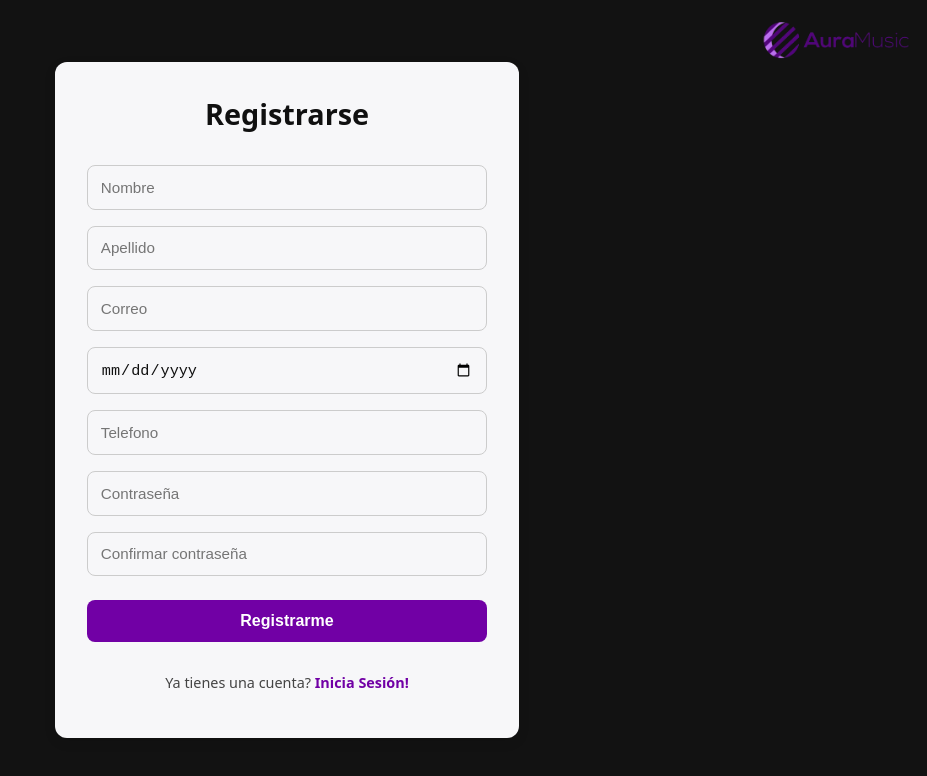
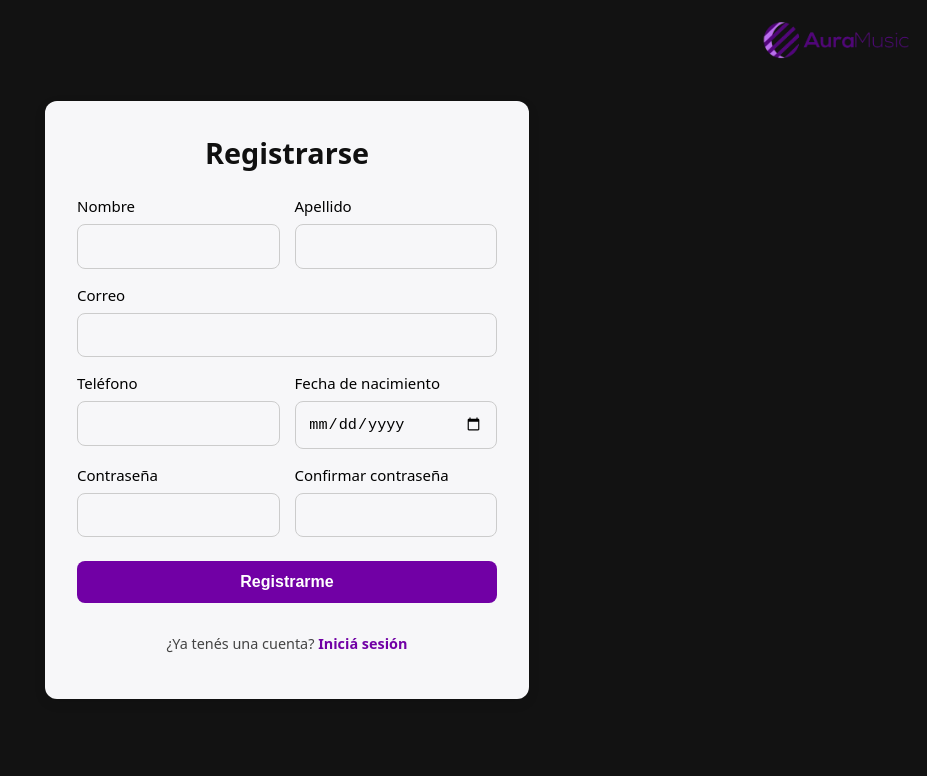
Before and after one commit to angiedejauregui/testing-tp, a React (Vite) app in the folder frontend/: page / in a window 1280 px wide. Shown: the top 776 px of the page, without its empty margins (353-1280 px from the left). Built offline with nearby package versions, Linux system fonts and the light colour scheme.

Commit message:
update form

```diff
--- a/frontend/src/pages/ForgotPassword.jsx
+++ b/frontend/src/pages/ForgotPassword.jsx
@@ -18,7 +18,10 @@ const ForgotPassword = () => {
       setLoading(true);
 
       try {
-        const res = await axios.post("https://testing-tp.onrender.com/forgot-password", { correo });
+        const res = await axios.post(
+          "https://testing-tp.onrender.com/forgot-password",
+          { correo }
+        );
         const { data } = res;
 
         setMensajeSuccess(data.mensaje || "Correo enviado correctamente");
@@ -26,7 +29,6 @@ const ForgotPassword = () => {
 
         localStorage.setItem("token", data?.usuario?.token || "");
         setCorreo(""); // ✅ Vaciar solo si todo fue bien
-
       } catch (error) {
         console.error(error);
         setMensajeError("Correo no encontrado");
@@ -45,12 +47,14 @@ const ForgotPassword = () => {
     <div className="container">
       <h2>Recuperar contraseña</h2>
       <form onSubmit={handleSbmit}>
-        {mensajeSuccess && <div className="mensaje success">{mensajeSuccess}</div>}
+        {mensajeSuccess && (
+          <div className="mensaje success">{mensajeSuccess}</div>
+        )}
         {mensajeError && <div className="mensaje error">{mensajeError}</div>}
+        <label htmlFor="correo">Correo</label>
 
         <input
           type="email"
-          placeholder="Correo"
           autoComplete="off"
           onChange={(e) => setCorreo(e.target.value)}
           name="correo"
@@ -61,9 +65,7 @@ const ForgotPassword = () => {
         <button type="submit">{loading ? "Cargando..." : "Enviar"}</button>
         <p>
           ¿Ya recordaste tu contraseña?{" "}
-          <b onClick={() => navigate("/login")}>
-            Iniciar sesión
-          </b>
+          <b onClick={() => navigate("/login")}>Iniciar sesión</b>
         </p>
       </form>
     </div>
--- a/frontend/src/pages/Login.jsx
+++ b/frontend/src/pages/Login.jsx
@@ -25,7 +25,10 @@ const Login = () => {
       setLoading(true);
 
       try {
-      const res = await axios.post("https://testing-tp.onrender.com/login", Usuario);
+        const res = await axios.post(
+          "https://testing-tp.onrender.com/login",
+          Usuario
+        );
         const { data } = res;
 
         if (data?.usuario?.token) {
@@ -52,36 +55,44 @@ const Login = () => {
     }
   };
 
-
   return (
     <>
       <div className="container">
         <h2>Iniciar Sesión</h2>
         <form onSubmit={onSubmit}>
-          {mensajeSuccess && <div className="mensaje success">{mensajeSuccess}</div>}
+          {mensajeSuccess && (
+            <div className="mensaje success">{mensajeSuccess}</div>
+          )}
           {mensajeError && <div className="mensaje error">{mensajeError}</div>}
+          <label htmlFor="correo">Correo</label>
+
           <input
             onChange={HandleChange}
             value={correo}
             name="correo"
             id="correo"
             type="email"
-            placeholder="Correo"
             autoComplete="off"
           />
+          <label htmlFor="contraseña">Contraseña</label>
+
           <input
             onChange={HandleChange}
             value={contraseña}
             name="contraseña"
             id="contraseña"
             type="password"
-            placeholder="Contraseña"
             autoComplete="off"
           />
-          <button type="submit">{loading ? "Cargando..." : "Iniciar Sesión"}</button>
-          <a onClick={() => navigate("/forgot-password")}>Olvidé mi contraseña</a>
+          <button type="submit">
+            {loading ? "Cargando..." : "Iniciar Sesión"}
+          </button>
+          <a onClick={() => navigate("/forgot-password")}>
+            Olvidé mi contraseña
+          </a>
           <p>
-            ¿Aún no tienes cuenta? <b onClick={() => navigate("/")}>¡Regístrate!</b>
+            ¿Aún no tienes cuenta?{" "}
+            <b onClick={() => navigate("/")}>¡Regístrate!</b>
           </p>
         </form>
       </div>
--- a/frontend/src/pages/Logo.jsx
+++ b/frontend/src/pages/Logo.jsx
@@ -1,15 +1,12 @@
 import React from "react";
-import { useNavigate } from "react-router-dom";
 import logo from "../assets/logo.png";
 
 const Logo = () => {
-  const navigate = useNavigate();
 
   return (
     <>
       <img
         className="logo"
-        onClick={() => navigate("/")}
         src={logo}
         alt="Logo"
       />
--- a/frontend/src/pages/Register.jsx
+++ b/frontend/src/pages/Register.jsx
@@ -47,6 +47,12 @@ const Register = () => {
       contraseña !== "" &&
       confirmarContraseña !== ""
     ) {
+      if (!/^\d{11}$/.test(telefono)) {
+        setMensajeError("El teléfono debe tener 11 dígitos");
+        setMensajeSuccess("");
+        return;
+      }
+
       const Usuario = {
         nombre,
         apellido,
@@ -60,7 +66,10 @@ const Register = () => {
       setLoading(true);
 
       try {
-      const res = await axios.post("https://testing-tp.onrender.com/register", Usuario);
+        const res = await axios.post(
+          "https://testing-tp.onrender.com/register",
+          Usuario
+        );
         const { data } = res;
 
         if (data.mensaje === "Usuario creado correctamente") {
@@ -84,7 +93,6 @@ const Register = () => {
           setMensajeError(data.mensaje || "No se pudo registrar");
           setMensajeSuccess("");
         }
-
       } catch (error) {
         console.error(error);
         setMensajeError("Hubo un error en el servidor");
@@ -97,87 +105,111 @@ const Register = () => {
     }
   };
 
-
   return (
     <>
       <div className="container">
         <h2>Registrarse</h2>
-        <form onSubmit={(e) => onSubmit(e)}>
+        <form onSubmit={onSubmit}>
           {mensajeSuccess && (
             <div className="mensaje success">{mensajeSuccess}</div>
           )}
           {mensajeError && <div className="mensaje error">{mensajeError}</div>}
+
+          <div className="form-grid">
+            <div className="form-group">
+              <label htmlFor="nombre">Nombre</label>
               <input
-            onChange={(e) => HandleChange(e)}
+                onChange={HandleChange}
                 value={nombre}
                 name="nombre"
                 id="nombre"
                 type="text"
-            placeholder="Nombre"
                 autoComplete="off"
               />
+            </div>
+
+            <div className="form-group">
+              <label htmlFor="apellido">Apellido</label>
               <input
-            onChange={(e) => HandleChange(e)}
+                onChange={HandleChange}
                 value={apellido}
                 name="apellido"
                 id="apellido"
                 type="text"
-            placeholder="Apellido"
                 autoComplete="off"
               />
+            </div>
+
+            <div className="form-group full-width">
+              <label htmlFor="correo">Correo</label>
               <input
-            onChange={(e) => HandleChange(e)}
+                onChange={HandleChange}
                 value={correo}
                 name="correo"
                 id="correo"
                 type="email"
-            placeholder="Correo"
                 autoComplete="off"
               />
+            </div>
+
+            <div className="form-group">
+              <label htmlFor="telefono">Teléfono</label>
               <input
-            onChange={(e) => HandleChange(e)}
+                onChange={HandleChange}
+                value={telefono}
+                name="telefono"
+                id="telefono"
+                type="tel"
+                autoComplete="off"
+                maxLength={11}
+              />
+            </div>
+
+            <div className="form-group">
+              <label htmlFor="nacimiento">Fecha de nacimiento</label>
+              <input
+                onChange={HandleChange}
                 value={nacimiento}
                 name="nacimiento"
                 id="nacimiento"
                 type="date"
-            placeholder="Fecha de nacimiento"
                 max={today}
                 autoComplete="off"
               />
+            </div>
+
+            <div className="form-group">
+              <label htmlFor="contraseña">Contraseña</label>
               <input
-            onChange={(e) => HandleChange(e)}
-            value={telefono}
-            name="telefono"
-            id="telefono"
-            type="tel"
-            placeholder="Telefono"
-            autoComplete="off"
-          />
-          <input
-            onChange={(e) => HandleChange(e)}
+                onChange={HandleChange}
                 value={contraseña}
                 name="contraseña"
                 id="contraseña"
                 type="password"
-            placeholder="Contraseña"
                 autoComplete="off"
               />
+            </div>
+
+            <div className="form-group">
+              <label htmlFor="confirmarContraseña">Confirmar contraseña</label>
               <input
-            onChange={(e) => HandleChange(e)}
+                onChange={HandleChange}
                 value={confirmarContraseña}
                 name="confirmarContraseña"
                 id="confirmarContraseña"
                 type="password"
-            placeholder="Confirmar contraseña"
                 autoComplete="off"
               />
+            </div>
+          </div>
 
           <button type="submit">
             {loading ? "Cargando..." : "Registrarme"}
           </button>
+
           <p>
-            Ya tienes una cuenta?{" "}
-            <b onClick={() => navigate("/login")}>Inicia Sesión!</b>
+            ¿Ya tenés una cuenta?{" "}
+            <b onClick={() => navigate("/login")}>Iniciá sesión</b>
           </p>
         </form>
       </div>
--- a/frontend/src/pages/ResetPassword.jsx
+++ b/frontend/src/pages/ResetPassword.jsx
@@ -19,9 +19,12 @@ const ResetPassword = () => {
       setLoading(true);
 
       try {
-        const res = await axios.post(`https://testing-tp.onrender.com/reset-password/${token}`, {
-          contraseña,
-        });
+        const res = await axios.post(
+          `https://testing-tp.onrender.com/reset-password/${token}`,
+          {
+            contraseña,
+          }
+        );
 
         const { data } = res;
 
@@ -52,15 +55,18 @@ const ResetPassword = () => {
       <h2>Restablecer Contraseña</h2>
 
       <form onSubmit={handleSubmit}>
-        {mensajeSuccess && <div className="mensaje success">{mensajeSuccess}</div>}
+        {mensajeSuccess && (
+          <div className="mensaje success">{mensajeSuccess}</div>
+        )}
         {mensajeError && <div className="mensaje error">{mensajeError}</div>}
+        <label htmlFor="Contraseña">Contraseña</label>
+
         <input
           onChange={(e) => setContraseña(e.target.value)}
           value={contraseña}
           name="contraseña"
           id="contraseña"
           type="password"
-          placeholder="Contraseña"
           autoComplete="off"
         />
         <button type="submit">{loading ? "Cargando..." : "Restablecer"}</button>
--- a/frontend/src/styles/auth.css
+++ b/frontend/src/styles/auth.css
@@ -3,7 +3,7 @@
     background-color: #F7F7F9;
     border-radius: 12px;
     box-shadow: 0 4px 12px rgba(0, 0, 0, 0.1);
-    width: 400px;
+    width: 420px;
     margin: 0 auto;
     padding: 2rem;
   }
@@ -27,7 +27,6 @@
     background-color: var(--white-color);
     margin: 0.5rem 0;
     box-sizing: border-box;
-    color: #101010;
   }
 
   form input:focus {
@@ -54,7 +53,7 @@
   }
 
   form button:hover {
-    background-color: rgb(113, 0, 165);
+    background-color: var(--primary-color);
   }
 
   form a {
@@ -79,16 +78,6 @@
     text-decoration: underline;
   }
 
-/*
-  .mensaje {
-    margin-top: 1rem;
-    text-align: center;
-    background-color: rgba(113, 0, 165, 0.4);
-    padding: 0.5rem;
-    border-radius: 5px;
-    color: #fff;
-  } */
-
   .mensaje {
   padding: 10px;
   margin-bottom: 10px;
@@ -107,3 +96,40 @@
   color: #721c24;
   border: 1px solid #f5c6cb;
 }
+
+form label {
+  display: block;
+  font-weight: 500;
+  font-size: 15px;
+  text-align: left;
+}
+
+
+
+
+.form-grid {
+  display: grid;
+  grid-template-columns: 1fr 1fr;
+  gap: 8px 15px;
+}
+
+.form-group {
+  display: flex;
+  flex-direction: column;
+}
+
+.full-width {
+  grid-column: span 2;
+}
+
+
+@media (max-width: 550px) {
+  .form-grid {
+    gap: 8px 12px;
+  }
+
+  .container {
+    padding: 1.5rem;
+    width: 350px;
+  }
+}
```
Also changed, not shown: 2 other files (tests, documents, lock files or other folders). Lines whose indentation alone changed are shown as unchanged.
